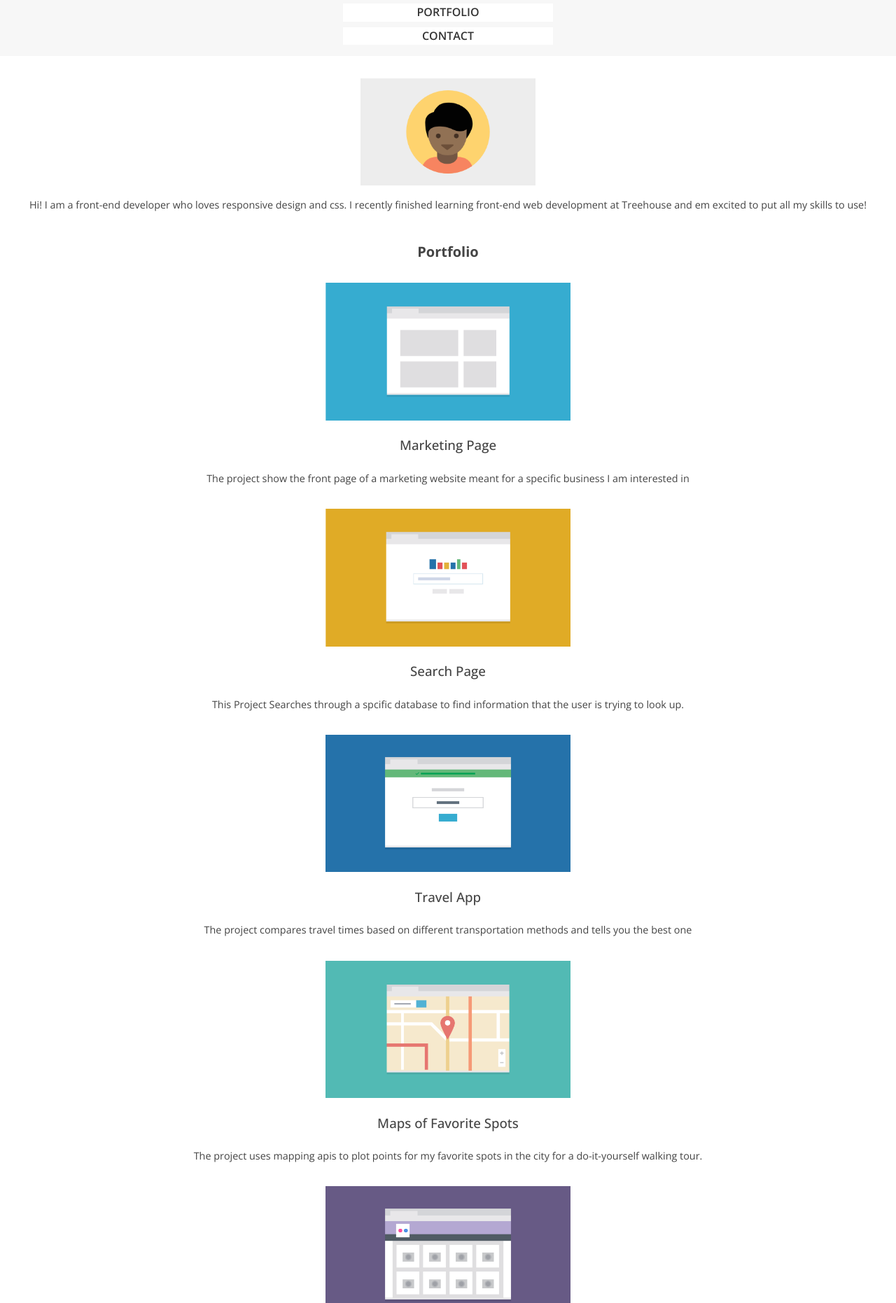
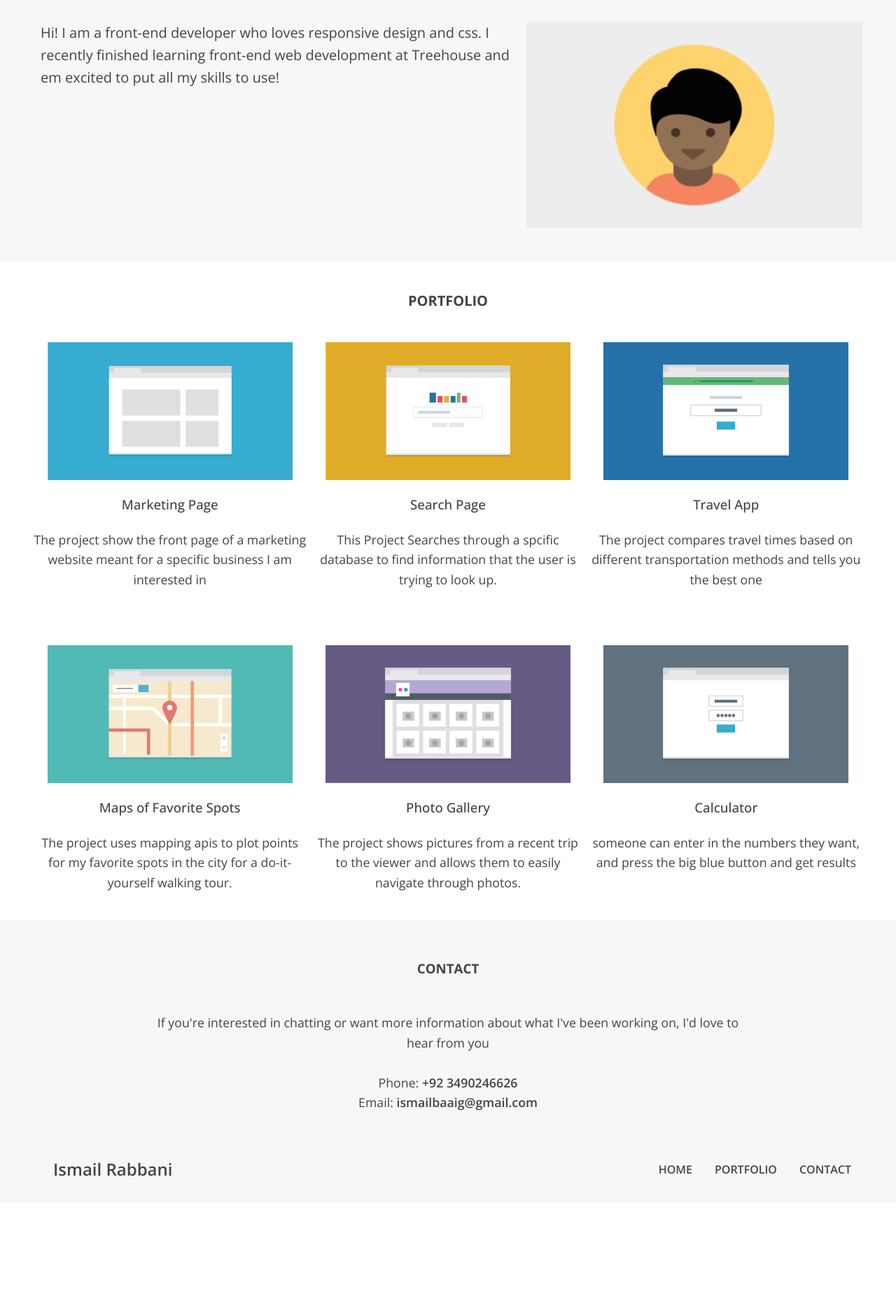
Before and after one commit to IsmailRabbani/responsive_layout_v3, a plain HTML site: page index.html in a window 1280 px wide. Shown: the part 107-1969 px from the top of the page at 70% size. After the commit the page ends 1826 px from the top, so only its background shows below. Drawn offline with nearby package versions, Linux system fonts and the light colour scheme.

Commit message:
added styles for larger screen 768px and 1024px

```diff
--- a/css/style.css
+++ b/css/style.css
@@ -1,3 +1,10 @@
+* {
+  box-sizing: border-box;
+  margin: 0;
+  padding: 0;
+}
+
+
 html, body {
   overflow-x: hidden;
 }
@@ -7,14 +14,15 @@ body {
   font-optical-sizing: auto;
   font-style: normal;
   font-size: 1em;
-  margin: 0;
-  padding: 0;
+  color: #444444;
   line-height: 1.6;
   background-color: #ffffff;
 }
 
 h1 {
   font-size: 1.5em;
+  font-weight: 600;
+  margin: 0.5em;
 }
 
 h2 {
@@ -23,20 +31,16 @@ h2 {
 }
 
 p, a {
-  font-size: 1em;
+  font-size: 0.9em;
 }
 
 .main-header {
   display: flex;
+  align-items: center;
   flex-direction: column;
   background-color: #F7F7F7;
   color: #333;
   padding: 1rem;
-}
-
-.main-header h1 {
-  align-self: center;
-  margin: 0;
 }
 
 .menu ul {
@@ -44,31 +48,40 @@ p, a {
   flex-direction: column;
   justify-content: center;
   align-items: center;
-  gap: 0.3rem;
-  padding: 0;
+  gap: 0.5em;
   list-style: none;
 }
 
-.menu a {
+nav.menu a {
   display: flex;
-  justify-content: center;
+  justify-content: space-around;
   text-decoration: none;
-  text-align: center;
+  font-weight: 600;
   color: #333;
-  background-color: white;
-  width: 288px;
+  background-color: #FFF;
+  width: 300px;
+  height: auto;
 }
 
 .content {
   display: flex;
   flex-direction: column;
+  background-color: #F7F7F7;
+  padding: 0.5em 1.5em 2em 1.5em;
 }
 
 .content img {
   order: -1;
+  width: 250px;
+  align-self: center;
+  margin: 2em 1em 1em 1em;
 }
 
-footer.footer,
+.content p {
+  text-align: center;
+}
+
+footer.main-footer,
 main.portfolio,
 .portfolio-content,
 .marketing-page,
@@ -81,12 +94,16 @@ main.portfolio,
   flex-direction: column;
   align-items: center;
   flex-wrap: wrap;
-  gap: 1em;
+  gap: 0.7em;
 }
 
 .portfolio-content div {
-  margin-bottom: 2em;
   padding: 1em;
+}
+
+.portfolio h2 {
+  margin: 2em 0 1em 0;
+  font-weight: bold;
 }
 
 .portfolio-content img {
@@ -95,12 +112,207 @@ main.portfolio,
   height: auto;
 }
 
+.portfolio-content h3 {
+  margin: 0.5em 0;
+  font-weight: 500;
+}
+
 .portfolio-content p {
   text-align: center;
   margin: 0;
 }
 
-footer.footer p h1 {
+.main-footer {
+  display: flex;
+  flex-direction: column;
+  align-items: center;
+  background-color: #F7F7F7;
+  padding: 3em 1em;
+}
+
+footer.main-footer h2 {
+  margin: 0.3em;
+}
+
+footer.main-footer p {
   margin: 0;
   text-align: center;
+  font-weight: 350;
 }
+
+.divider {
+  height: 0.5px;
+  background-color: #ccc;
+  width: 90%;
+  max-width: 1400px;
+  align-self: center;
+  border: none;
+  margin: 0.2px auto;
+}
+
+.footer-bottom {
+  display: flex;
+  flex-direction: row;
+  justify-content: space-between;
+  background-color: #F7F7F7;
+  padding: 1em;
+}
+
+.footer-bottom h3, a {
+  margin: 0;
+  font-size: 1em;
+  font-weight: 600;
+  text-decoration: none;
+  color: #444444;
+}
+
+.footer-bottom-ls {
+  display: none;
+}
+
+
+
+/** Device Responsive (Tablet viewport) **/
+
+@media (min-width: 768px) {
+
+  p {
+    font-size: 1.11em;
+  }
+
+  /** Header Section **/
+
+  header {
+    background-color: #F7F7F7;
+  }
+  .main-header {
+    flex-direction: column;
+    padding: 2em 1em 2em 1em;
+  }
+  .main-header h1 {
+    margin-bottom: 1em;
+  }
+  .menu ul {
+    flex-direction: row;
+    justify-content: space-between;
+  }
+  nav.menu a {
+    width: 100px;
+    background-color: #F7F7F7;
+  }
+
+  .content {
+    flex-direction: row;
+    padding: 2em 2em 4em 2em;
+  }
+  .content p {
+    order: -1;
+    text-align: left;
+  }
+  .content img {
+    width: 100%;
+    max-width: 300px;
+    margin: 0 auto;
+}
+
+/** Portfolio Section **/
+
+  .portfolio-content {
+    flex-direction: row;
+    flex-wrap: wrap;
+    justify-content: center;
+    gap: 0.1em;
+  }
+  div.portfolio-content .por {
+    flex-basis: calc(50% - 20px);
+    padding: 2em 0;
+    margin-bottom: 0.5em;
+  }
+  .portfolio h2 {
+    margin: 2em 0 0 0;
+  }
+
+  /** footer Section **/
+
+  .footer-bottom {
+    display: none;
+  }
+
+  .main-footer {
+    padding: 2em 8em;
+  }
+
+  footer.main-footer h3 {
+    margin: 2em;
+  }
+
+  footer.main-footer p {
+    margin-bottom: 1em;
+  }
+
+  .divider {
+    width: 90%;
+    max-width: 1400px;
+  }
+
+  .footer-bottom-ls {
+    display: flex;
+    flex-direction: row;
+    justify-content: space-between;
+    align-items: center;
+    background-color: #F7F7F7;
+    padding: 0 2em 2em 2em;
+  }
+  nav.footer-nav {
+    display: flex;
+    flex-direction: row;
+    justify-content: space-between;
+  }
+  .footer-nav ul {
+      display: flex;
+      flex-direction: row;
+      list-style: none;
+      gap:2em;
+    }
+}
+
+/** Device Responsive (larger screen) **/
+
+@media (min-width: 1024px) {
+
+  .main-header {
+    flex-direction: row;
+    justify-content: space-between;
+    padding: 1em 3em 1em 3em;
+  }
+  .content {
+    padding: 2em 3em 3em 3em;
+  }
+  .content img {
+    width: 100%;
+    max-width: 600px;
+  }
+  .content p {
+    font-size: 1.25em;
+    margin: 0  1em 1em 0.5em;
+  }
+
+.portfolio-content {
+  align-items: stretch;
+  gap: 0.5em;
+  padding: 0 2em;
+}
+  div.portfolio-content .por {
+    flex-basis: calc(33.33% - 1em);
+    padding: 2em 0;
+    margin-bottom: 0.5em;
+  }
+
+  .main-footer {
+    padding: 1em 14em;
+  }
+
+  .footer-bottom-ls {
+    padding: 1em 4em;
+  }
+}
--- a/index.html
+++ b/index.html
@@ -4,7 +4,7 @@
     <meta charset="UTF-8">
     <meta name="viewport" content="width=device-width, initial-scale=1">
     <title>Responsive Page Layout</title>
-    <link rel="stylesheet" href="style.css">
+    <link rel="stylesheet" href="css/style.css">
     <link href="https://fonts.googleapis.com/css2?family=Open+Sans:ital,wght@0,300..800;1,300..800&display=swap" rel="stylesheet">
 </head>
 <body id="top">
@@ -31,7 +31,7 @@
 <!-- Portfolio Section -->
 
     <main class="portfolio" id="portfolio">
-      <h2>Portfolio</h2>
+      <h2>PORTFOLIO</h2>
       <div class="portfolio-content">
       <div class="por marketing-page">
         <img src="images/portfolio-1.png" alt="Marketing page screenshot"/>
@@ -76,26 +76,31 @@
     <footer class="main-footer" id="contact">
       <h3>CONTACT</h3>
       <p>If you're interested in chatting or want more information about what I've been working on, I'd love to hear from you</p>
-      <p>
-        Phone: <a href="tel:+923490246626">+92 3490246626</a><br>
+      <p contact-info>
+        Phone: <a href="tel:+923490246626">+92 3490246626</a>
+        <br>
         Email: <a href="mailto:ismailbaaig@gmail.com">ismailbaaig@gmail.com</a>
       </p>
     </footer>
 
       <hr class="divider">
-
+<!-- Mobile Bottom Footer (hidden on Larger Screen) -->
     <div class="footer-bottom">
       <h3>Ismail Rabbani</h3>
       <a href="#top"><h3>BACK TO TOP</h3></a>
     </div>
 
-    <!-- Desktop nav (hidden on mobile) -->
+<!-- Desktop nav (hidden on mobile) -->
 
-    <nav class="footer-nav">
-      <a href="#home">Home</a>
-      <a href="#portfolio">Portfolio</a>
-      <a href="#contact">Contact</a>
-    </nav>
+    <div class="footer-bottom-ls">
+    <h1>Ismail Rabbani</h1>
+      <nav class="footer-nav">
+        <ul>
+          <li><a href="#top">HOME</a></li>
+          <li><a href="#portfolio">PORTFOLIO</a></li>
+          <li><a href="#contact">CONTACT</a></li>
+        </ul>
+      </nav>
 
   </body>
 </html>
--- a/style.css
+++ /dev/null
@@ -1,245 +0,0 @@
-* {
-  box-sizing: border-box;
-  margin: 0;
-  padding: 0;
-}
-
-
-html, body {
-  overflow-x: hidden;
-}
-
-body {
-  font-family: "Open Sans", sans-serif;
-  font-optical-sizing: auto;
-  font-style: normal;
-  font-size: 1em;
-  color: #444444;
-  line-height: 1.6;
-  background-color: #ffffff;
-}
-
-h1 {
-  font-size: 1.5em;
-  font-weight: 600;
-  margin: 0.5em;
-}
-
-h2 {
-  font-size: 1.25em;
-  font-weight: 500;
-}
-
-p, a {
-  font-size: 0.9em;
-}
-
-.main-header {
-  display: flex;
-  align-items: center;
-  flex-direction: column;
-  background-color: #F7F7F7;
-  color: #333;
-  padding: 1rem;
-}
-
-.menu ul {
-  display: flex;
-  flex-direction: column;
-  justify-content: center;
-  align-items: center;
-  gap: 0.5em;
-  list-style: none;
-}
-
-nav.menu a {
-  display: flex;
-  justify-content: space-around;
-  text-decoration: none;
-  font-weight: 600;
-  color: #333;
-  background-color: #FFF;
-  width: 300px;
-  height: auto;
-}
-
-.content {
-  display: flex;
-  flex-direction: column;
-}
-
-.content img {
-  order: -1;
-  width: 250px;
-  align-self: center;
-  margin: 2em 1em 1em 1em;
-}
-
-.content p {
-  text-align: center;
-}
-
-footer.main-footer,
-main.portfolio,
-.marketing-page,
-.search-page,
-.travel-app,
-.maps,
-.gallery,
-.calculator {
-  display: flex;
-  flex-direction: column;
-  align-items: center;
-  flex-wrap: wrap;
-  gap: 0.7em;
-}
-
-.portfolio-content div {
-  padding: 1em;
-}
-
-.portfolio h2 {
-  margin-top: 2em;
-  font-weight: bold;
-}
-
-.portfolio-content img {
-  width: 100%;
-  max-width: 350px;
-  height: auto;
-}
-
-.portfolio-content h3 {
-  margin: 0.5em 0;
-  font-weight: 500;
-}
-
-.portfolio-content p {
-  text-align: center;
-  margin: 0;
-}
-
-.main-footer {
-  display: flex;
-  flex-direction: column;
-  align-items: center;
-  background-color: #F7F7F7;
-  padding: 3em 1em;
-}
-
-footer.main-footer h2 {
-  margin: 0.3em;
-}
-
-footer.main-footer p {
-  margin: 0;
-  text-align: center;
-  font-weight: 350;
-}
-
-.divider {
-  height: 0.5px;
-  background-color: #ccc;
-  width: 350px;
-  max-width: 1000px;
-  align-self: center;
-  border: none;
-  margin: 0.2px auto;
-}
-
-.footer-bottom {
-  display: flex;
-  flex-direction: row;
-  justify-content: space-between;
-  background-color: #F7F7F7;
-  padding: 1em;
-}
-
-.footer-bottom h3, a {
-  margin: 0;
-  font-size: 1em;
-  font-weight: 600;
-  text-decoration: none;
-  color: #444444;
-}
-
-.footer-nav {
-  display: none;
-
-
-/** Device Responsive **/
-
-@media (min-width: 768px) {
-
-  p {
-    font-size: 1.11em;
-  }
-
-  /** Header Section **/
-
-  header {
-    background-color: #F7F7F7;
-  }
-  .main-header {
-    flex-direction: column;
-    padding-top: 2em;
-  }
-  .menu ul {
-    flex-direction: row;
-    justify-content: space-between;
-  }
-  nav.menu a {
-    width: 100px;
-    background-color: #F7F7F7;
-  }
-
-  .content {
-    flex-direction: row;
-    padding: 2em 2em;
-  }
-  .content p {
-    order: -1;
-    text-align: left;
-  }
-  .content img {
-    width: 100%;
-    max-width: 300px;
-    margin: 0 auto;
-}
-
-/** Portfolio Section **/
-
-  .portfolio-content {
-    display: flex;
-    flex-wrap: wrap;
-    justify-content: center;
-  }
-  div.portfolio-content .por {
-    flex-basis: calc(50% - 20px);
-    padding: 1em;
-    margin-bottom: 2em;
-  }
-  .portfolio h2 {
-    margin: 1em 0;
-  }
-
-  /** footer Section **/
-
-  .main-footer {
-    padding: 2em 8em;
-  }
-  footer.main-footer p {
-    margin-bottom: 1em;
-  }
-  .divider {
-    width: 720px;
-  }
-
-  .footer-nav {
-    display: flex;
-    justify-content: space-between;
-    align-items: center;
-    padding-top: 2em;
-  }
-
-}
```
